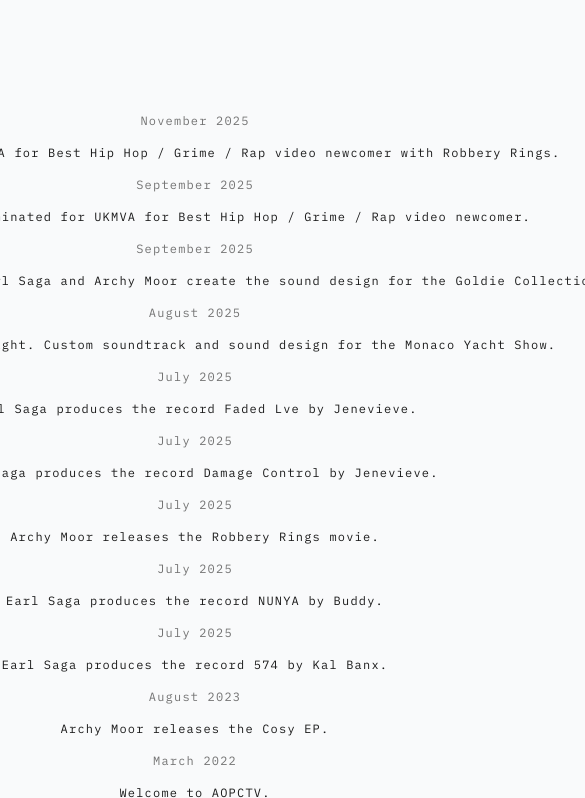
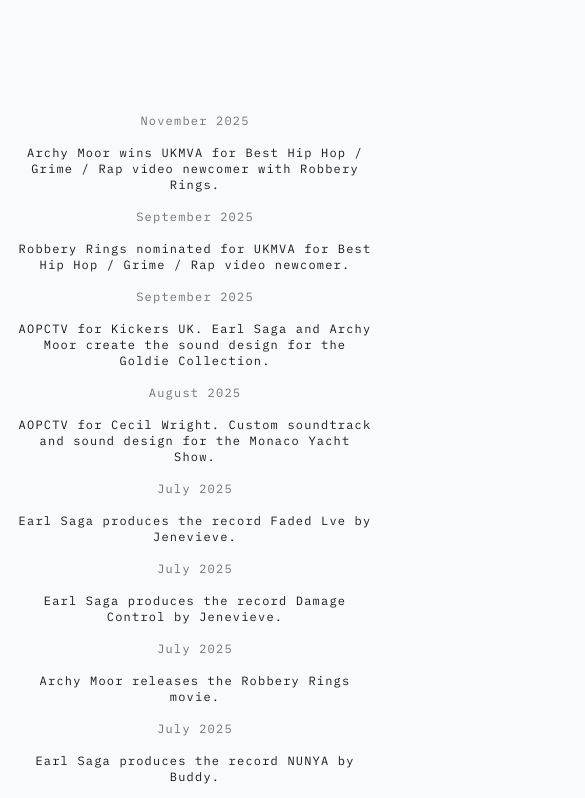
Before and after one commit to maettiya/aopctv, a website: page index.html in a window 390 px wide. Shown: the part 47-845 px from the top of the page, 585 px wide, since content can reach past the window. Drawn offline with nearby package versions, Linux system fonts and the light colour scheme.

Commit message:
Mobile text wrapping fit

```diff
--- a/index.html
+++ b/index.html
@@ -63,7 +63,7 @@
 
         <!-- UKMVA WIN -->
         <div class="w-full flex flex-col items-center">
-          <div class="work-row flex items-center gap-4 sm:gap-10 whitespace-nowrap">
+          <div class="work-row flex items-center gap-4 sm:gap-10 whitespace-normal sm:whitespace-nowrap">
             <span class="tracking-widest text-neutral-500 whitespace-nowrap">November 2025</span>
             <a href="https://awards.ukmva.com/" target="_blank" class="hover:underline tracking-widest">
               Archy Moor wins UKMVA for Best Hip Hop / Grime / Rap video newcomer with Robbery Rings.
@@ -74,7 +74,7 @@
 
         <!-- UKMVA NOMINATION -->
         <div class="w-full flex flex-col items-center">
-          <div class="work-row flex items-center gap-4 sm:gap-10 whitespace-nowrap">
+          <div class="work-row flex items-center gap-4 sm:gap-10 whitespace-normal sm:whitespace-nowrap">
             <span class="tracking-widest text-neutral-500 whitespace-nowrap">September 2025</span>
             <p class="tracking-widest">
               Robbery Rings nominated for UKMVA for Best Hip Hop / Grime / Rap video newcomer.
@@ -85,7 +85,7 @@
 
         <!-- KICKERS -->
         <div class="w-full flex flex-col items-center">
-          <div class="work-row flex items-center gap-4 sm:gap-10 whitespace-nowrap">
+          <div class="work-row flex items-center gap-4 sm:gap-10 whitespace-normal sm:whitespace-nowrap">
             <span class="tracking-widest text-neutral-500 whitespace-nowrap">September 2025</span>
             <a href="https://www.instagram.com/p/DOqSPRajcbJ/" target="_blank" class="hover:underline tracking-widest">
               AOPCTV for Kickers UK. Earl Saga and Archy Moor create the sound design for the Goldie Collection.
@@ -97,7 +97,7 @@
         <!-- CECIL WRIGHT — MONACO YACHT SHOW -->
         <div class="w-full flex flex-col items-center">
 
-          <div class="work-row flex items-center gap-4 sm:gap-10 whitespace-nowrap">
+          <div class="work-row flex items-center gap-4 sm:gap-10 whitespace-normal sm:whitespace-nowrap">
             <span class="tracking-widest text-neutral-500 whitespace-nowrap">
               August 2025
             </span>
@@ -115,7 +115,7 @@
 
         <!-- JENEVIEVE — FADED LVE -->
         <div class="w-full flex flex-col items-center">
-          <div class="work-row flex items-center gap-4 sm:gap-10 whitespace-nowrap">
+          <div class="work-row flex items-center gap-4 sm:gap-10 whitespace-normal sm:whitespace-nowrap">
             <span class="tracking-widest text-neutral-500 whitespace-nowrap">July 2025</span>
             <button onclick="toggleProject('project-faded')" class="hover:underline tracking-widest">
               Earl Saga produces the record Faded Lve by Jenevieve.
@@ -137,7 +137,7 @@
 
         <!-- JENEVIEVE — DAMAGE CONTROL -->
         <div class="w-full flex flex-col items-center">
-          <div class="work-row flex items-center gap-4 sm:gap-10 whitespace-nowrap">
+          <div class="work-row flex items-center gap-4 sm:gap-10 whitespace-normal sm:whitespace-nowrap">
             <span class="tracking-widest text-neutral-500 whitespace-nowrap">July 2025</span>
             <button onclick="toggleProject('project-damage')" class="hover:underline tracking-widest">
               Earl Saga produces the record Damage Control by Jenevieve.
@@ -158,7 +158,7 @@
 
         <!-- ARCHY MOOR — ROBBERY RINGS -->
         <div class="w-full flex flex-col items-center">
-          <div class="work-row flex items-center gap-4 sm:gap-10 whitespace-nowrap">
+          <div class="work-row flex items-center gap-4 sm:gap-10 whitespace-normal sm:whitespace-nowrap">
             <span class="tracking-widest text-neutral-500 whitespace-nowrap">July 2025</span>
             <button onclick="toggleProject('project-robbery')" class="hover:underline tracking-widest">
               Archy Moor releases the Robbery Rings movie.
@@ -176,10 +176,9 @@
           </div>
         </div>
 
-
         <!-- BUDDY — NUNYA -->
         <div class="w-full flex flex-col items-center">
-          <div class="work-row flex items-center gap-4 sm:gap-10 whitespace-nowrap">
+          <div class="work-row flex items-center gap-4 sm:gap-10 whitespace-normal sm:whitespace-nowrap">
             <span class="tracking-widest text-neutral-500 whitespace-nowrap">July 2025</span>
             <button onclick="toggleProject('project-nunya')" class="hover:underline tracking-widest">
               Earl Saga produces the record NUNYA by Buddy.
@@ -200,7 +199,7 @@
 
         <!-- KAL BANX — 574 -->
         <div class="w-full flex flex-col items-center">
-          <div class="work-row flex items-center gap-4 sm:gap-10 whitespace-nowrap">
+          <div class="work-row flex items-center gap-4 sm:gap-10 whitespace-normal sm:whitespace-nowrap">
             <span class="tracking-widest text-neutral-500 whitespace-nowrap">July 2025</span>
             <button onclick="toggleProject('project-574')" class="hover:underline tracking-widest">
               Earl Saga produces the record 574 by Kal Banx.
@@ -221,7 +220,7 @@
 
         <!-- ARCHY MOOR — COSY EP -->
         <div class="w-full flex flex-col items-center">
-          <div class="work-row flex items-center gap-4 sm:gap-10 whitespace-nowrap">
+          <div class="work-row flex items-center gap-4 sm:gap-10 whitespace-normal sm:whitespace-nowrap">
             <span class="tracking-widest text-neutral-500 whitespace-nowrap">August 2023</span>
             <a href="https://open.spotify.com/album/1eBnzQtHJrdVLb65p3k29J?si=xUoZ0hKIQh6daPyDm_bvFw"
               target="_blank"
@@ -234,7 +233,7 @@
 
         <!-- Welcome -->
         <div class="w-full flex flex-col items-center">
-          <div class="work-row flex items-center gap-4 sm:gap-10 whitespace-nowrap">
+          <div class="work-row flex items-center gap-4 sm:gap-10 whitespace-normal sm:whitespace-nowrap">
             <span class="tracking-widest text-neutral-500 whitespace-nowrap">March 2022</span>
             <p class="tracking-widest">Welcome to AOPCTV.</p>
           </div>
```
